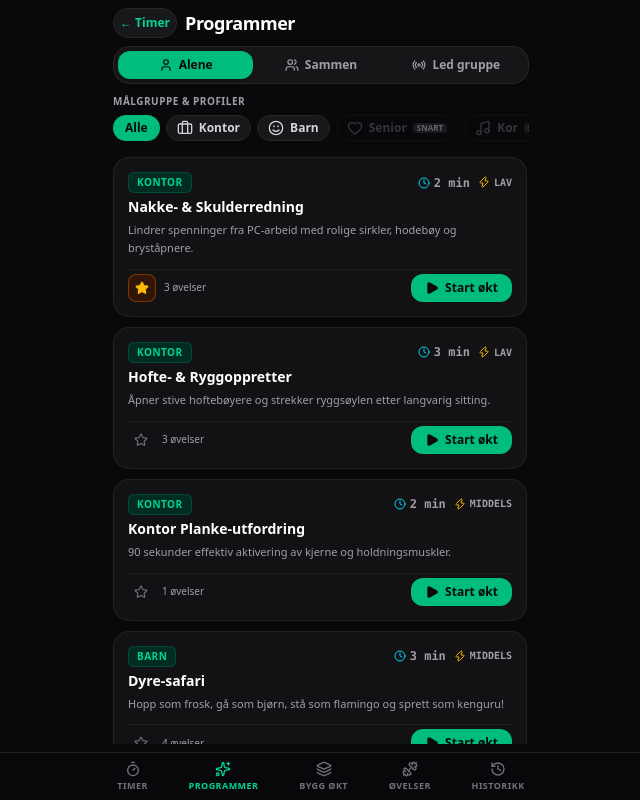
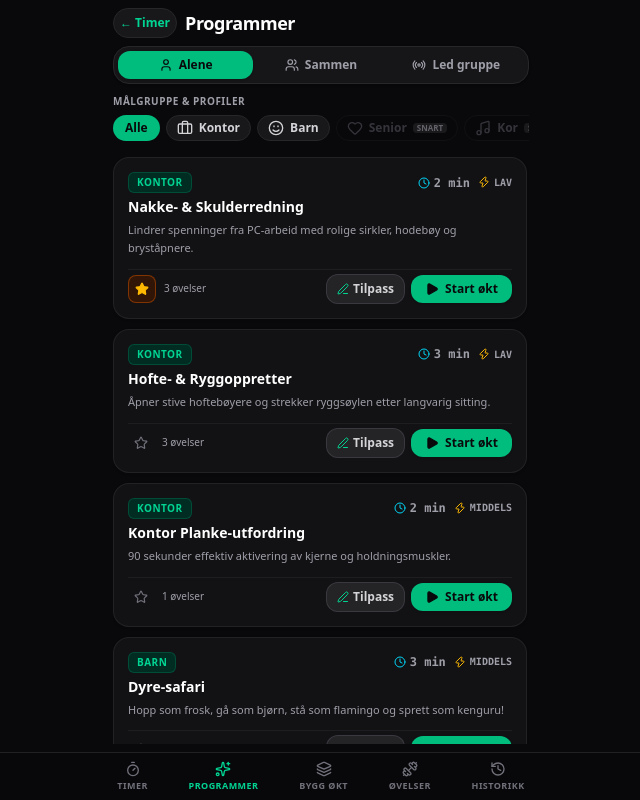
Before and after one commit to EirikWolf/mintrener, a React (Vite) app: page / in a window 1280 px wide. Both pictures are taken after a click on the button "PROGRAMMER". Shown: the whole page, without its empty margins (319-959 px from the left). Built offline with nearby package versions, Linux system fonts and the light colour scheme; no server answers.

Commit message:
feat(programs): 1) separate sideplank into right/left sides for balanced progression, 2) add Tilpass program button to edit any catalog workout in builder

```diff
--- a/src/App.tsx
+++ b/src/App.tsx
@@ -77,6 +77,8 @@ export function App() {
     setActiveTab('timer');
   };
 
+  const [builderInitialWorkout, setBuilderInitialWorkout] = useState<WorkoutTemplate | null>(null);
+
   // Hvis økten er fullført, vis oppsummering
   if (state.status === 'completed') {
     return (
@@ -118,10 +120,15 @@ export function App() {
         ) : activeTab === 'programs' ? (
           <ProgramCatalogView
             onStartProgram={handleStartCustomWorkout}
+            onCustomizeProgram={(progWorkout) => {
+              setBuilderInitialWorkout(progWorkout);
+              setActiveTab('builder');
+            }}
             onNavigateToTimer={() => setActiveTab('timer')}
           />
         ) : activeTab === 'builder' ? (
           <WorkoutBuilderView
+            initialWorkout={builderInitialWorkout}
             onStartCustomWorkout={handleStartCustomWorkout}
             onNavigateToTimer={() => setActiveTab('timer')}
           />
--- a/src/components/builder/WorkoutBuilderView.tsx
+++ b/src/components/builder/WorkoutBuilderView.tsx
@@ -24,11 +24,13 @@ import {
 } from 'lucide-react';
 
 interface WorkoutBuilderViewProps {
+  initialWorkout?: WorkoutTemplate | null;
   onStartCustomWorkout: (workout: WorkoutTemplate) => void;
   onNavigateToTimer?: () => void;
 }
 
 export const WorkoutBuilderView: React.FC<WorkoutBuilderViewProps> = ({
+  initialWorkout,
   onStartCustomWorkout,
   onNavigateToTimer,
 }) => {
@@ -57,6 +59,22 @@ export const WorkoutBuilderView: React.FC<WorkoutBuilderViewProps> = ({
   useEffect(() => {
     fetchCustomWorkouts(user?.uid).then(setSavedWorkouts);
   }, [user]);
+
+  useEffect(() => {
+    if (initialWorkout) {
+      setName(`${initialWorkout.name} (Min variant)`);
+      setRounds(initialWorkout.rounds || 1);
+      setPrepareSeconds(initialWorkout.prepareDurationSeconds || 5);
+      if (initialWorkout.items && initialWorkout.items.length > 0) {
+        setItems(
+          initialWorkout.items.map((it, idx) => ({
+            ...it,
+            id: `custom-item-${Date.now()}-${idx}-${Math.random().toString(36).substr(2, 4)}`,
+          }))
+        );
+      }
+    }
+  }, [initialWorkout]);
 
   // Nåværende økt-objekt
   const currentWorkout: WorkoutTemplate = {
--- a/src/components/programs/ProgramCatalogView.tsx
+++ b/src/components/programs/ProgramCatalogView.tsx
@@ -17,15 +17,18 @@ import {
   Trophy,
   Sparkles,
   Star,
+  Edit3,
 } from 'lucide-react';
 
 interface ProgramCatalogViewProps {
   onStartProgram: (workout: WorkoutTemplate) => void;
+  onCustomizeProgram?: (workout: WorkoutTemplate) => void;
   onNavigateToTimer?: () => void;
 }
 
 export const ProgramCatalogView: React.FC<ProgramCatalogViewProps> = ({
   onStartProgram,
+  onCustomizeProgram,
   onNavigateToTimer,
 }) => {
   const [selectedCategory, setSelectedCategory] = useState<string>('alle');
@@ -212,6 +215,18 @@ export const ProgramCatalogView: React.FC<ProgramCatalogViewProps> = ({
                   </span>
                 </div>
 
+                <div className="flex items-center gap-1.5">
+                  {onCustomizeProgram && (
+                    <button
+                      onClick={() => onCustomizeProgram(prog.workout)}
+                      title="Tilpass dette programmet i øktbyggeren"
+                      className="py-1.5 px-2.5 bg-zinc-800/90 hover:bg-zinc-700 active:scale-95 text-zinc-300 hover:text-white font-bold text-xs rounded-xl flex items-center gap-1 transition-all border border-zinc-700/80"
+                    >
+                      <Edit3 className="w-3 h-3 text-emerald-400" />
+                      <span>Tilpass</span>
+                    </button>
+                  )}
+
                   <button
                     onClick={() => onStartProgram(prog.workout)}
                     className="py-1.5 px-3.5 bg-emerald-500 hover:bg-emerald-400 active:scale-95 text-zinc-950 font-black text-xs rounded-xl flex items-center gap-1.5 transition-all shadow-sm"
@@ -221,6 +236,7 @@ export const ProgramCatalogView: React.FC<ProgramCatalogViewProps> = ({
                   </button>
                 </div>
               </div>
+            </div>
           ))
         )}
       </div>
--- a/src/data/programs.ts
+++ b/src/data/programs.ts
@@ -229,7 +229,8 @@ export const TRAINING_PROGRAMS: TrainingProgram[] = [
         { id: 's6', exercise: { id: 'dips-pa-stol', name: 'Dips på stol', category: 'bodyweight' }, workDurationSeconds: 30, restDurationSeconds: 10 },
         { id: 's7', exercise: { id: 'planke', name: 'Planke', category: 'bodyweight' }, workDurationSeconds: 30, restDurationSeconds: 10 },
         { id: 's8', exercise: { id: 'hoye-kneloft', name: 'Høye kneløft', category: 'cardio' }, workDurationSeconds: 30, restDurationSeconds: 10 },
-        { id: 's9', exercise: { id: 'sideplanke', name: 'Sideplanke', category: 'bodyweight' }, workDurationSeconds: 30, restDurationSeconds: 0 },
+        { id: 's9', exercise: { id: 'sideplanke', name: 'Sideplanke (høyre side)', category: 'bodyweight' }, workDurationSeconds: 20, restDurationSeconds: 5 },
+        { id: 's10', exercise: { id: 'sideplanke', name: 'Sideplanke (venstre side)', category: 'bodyweight' }, workDurationSeconds: 20, restDurationSeconds: 0 },
       ],
     },
   },
@@ -240,7 +241,7 @@ export const TRAINING_PROGRAMS: TrainingProgram[] = [
     category: 'styrke',
     durationMinutes: 3,
     intensity: 'middels',
-    description: 'Trinnvis kjernebygger. Start med 30s intervaller og bygg opp til 5 minutter planke.',
+    description: 'Trinnvis kjernebygger. Start med 30s planke og 20s sideplanke på hver side, og bygg opp mot 5 minutter.',
     workout: {
       id: 'plank-challenge-1',
       name: 'Planke 30 dager – Nivå 1',
@@ -251,7 +252,8 @@ export const TRAINING_PROGRAMS: TrainingProgram[] = [
       roundRestDurationSeconds: 20,
       items: [
         { id: 'pc1', exercise: { id: 'planke', name: 'Underarmsplanke', category: 'bodyweight' }, workDurationSeconds: 30, restDurationSeconds: 15 },
-        { id: 'pc2', exercise: { id: 'sideplanke', name: 'Sideplanke', category: 'bodyweight' }, workDurationSeconds: 20, restDurationSeconds: 0 },
+        { id: 'pc2', exercise: { id: 'sideplanke', name: 'Sideplanke (høyre side)', category: 'bodyweight' }, workDurationSeconds: 20, restDurationSeconds: 10 },
+        { id: 'pc3', exercise: { id: 'sideplanke', name: 'Sideplanke (venstre side)', category: 'bodyweight' }, workDurationSeconds: 20, restDurationSeconds: 0 },
       ],
     },
   },
```
Lines whose indentation alone changed are shown as unchanged.
